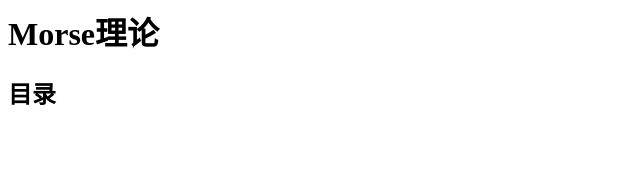
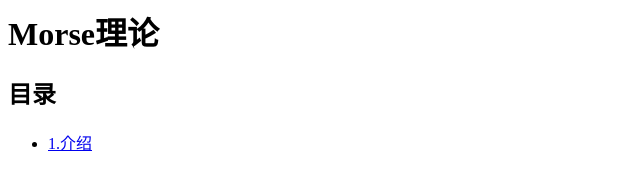
Before and after one commit to SYLiu-TheWildCat/Notes-on-Morse-Thery, a plain HTML site: page index.html in a window 1280 px wide. Shown: the full height of the page, 0-640 px from the left. Drawn offline with Linux system fonts and the light colour scheme.

Commit message:
Update index.html

```diff
--- a/index.html
+++ b/index.html
@@ -7,4 +7,7 @@
 <body>
   <h1>Morse理论</h1>
   <h2>目录</h2>
+  <ul>
+    <li><a href="1-introduction.html">1.介绍</a></li>
+  </ul>
 </body>
```
